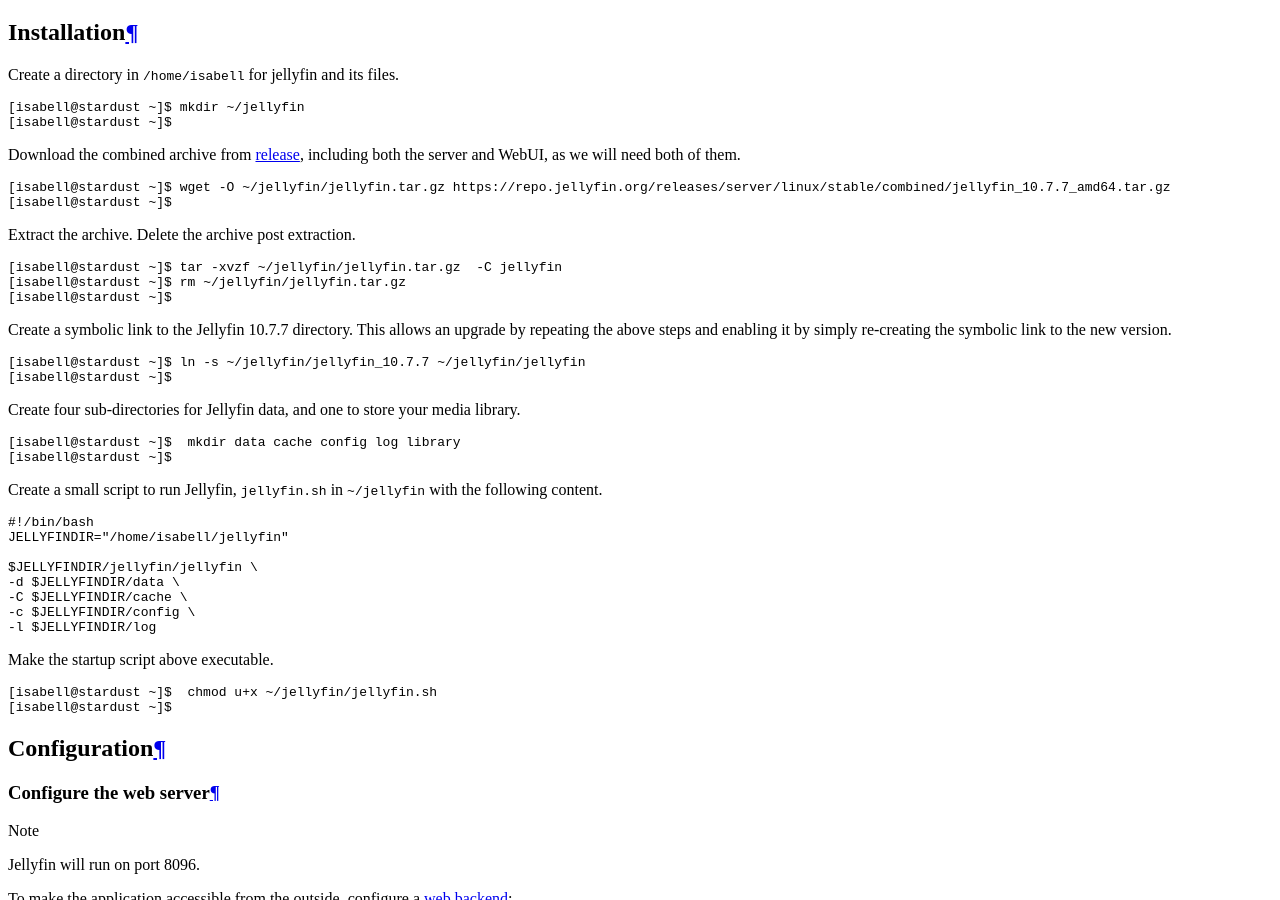
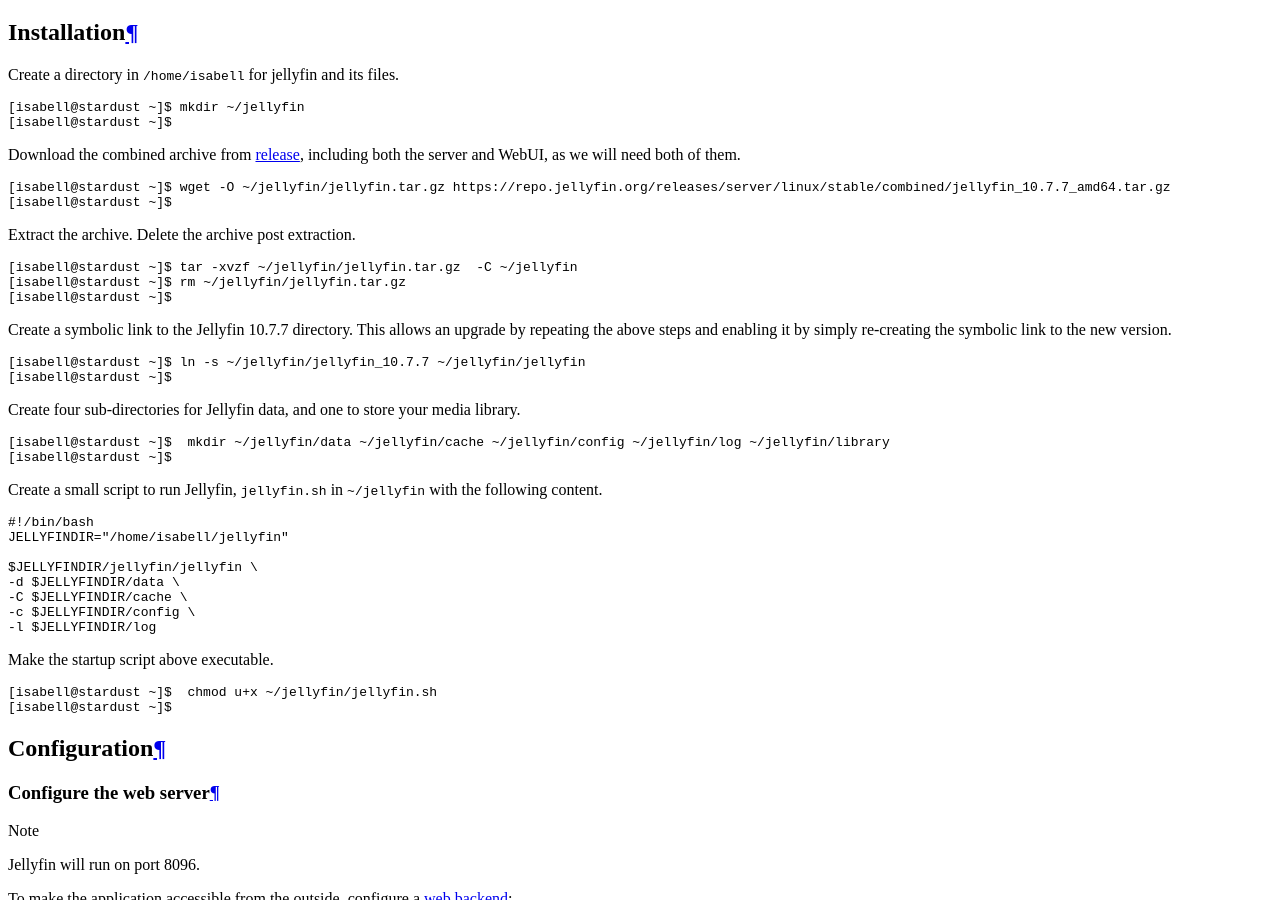
Before and after one commit to Uberspace/lab, a Sphinx documentation site: the page built from source/guide_jellyfin.rst, in a window 1280 px wide and 900 px high, scrolled down 4979 px. Built offline with Sphinx 7.4.7 and the Read the Docs theme 2.0.0, drawn with Linux system fonts in a browser that asks for light colours.

Commit message:
[jellyfin] fix abs path

```diff
--- a/source/guide_jellyfin.rst
+++ b/source/guide_jellyfin.rst
@@ -63,7 +63,7 @@
 
 .. code-block:: bash
 
-  [isabell@stardust ~]$ tar -xvzf ~/jellyfin/jellyfin.tar.gz  -C jellyfin
+  [isabell@stardust ~]$ tar -xvzf ~/jellyfin/jellyfin.tar.gz  -C ~/jellyfin
   [isabell@stardust ~]$ rm ~/jellyfin/jellyfin.tar.gz
   [isabell@stardust ~]$
 
@@ -78,7 +78,7 @@
 
 .. code-block:: bash
 
-  [isabell@stardust ~]$  mkdir data cache config log library
+  [isabell@stardust ~]$  mkdir ~/jellyfin/data ~/jellyfin/cache ~/jellyfin/config ~/jellyfin/log ~/jellyfin/library
   [isabell@stardust ~]$
 
 Create a small script to run Jellyfin, ``jellyfin.sh`` in ``~/jellyfin`` with the following content.
```
